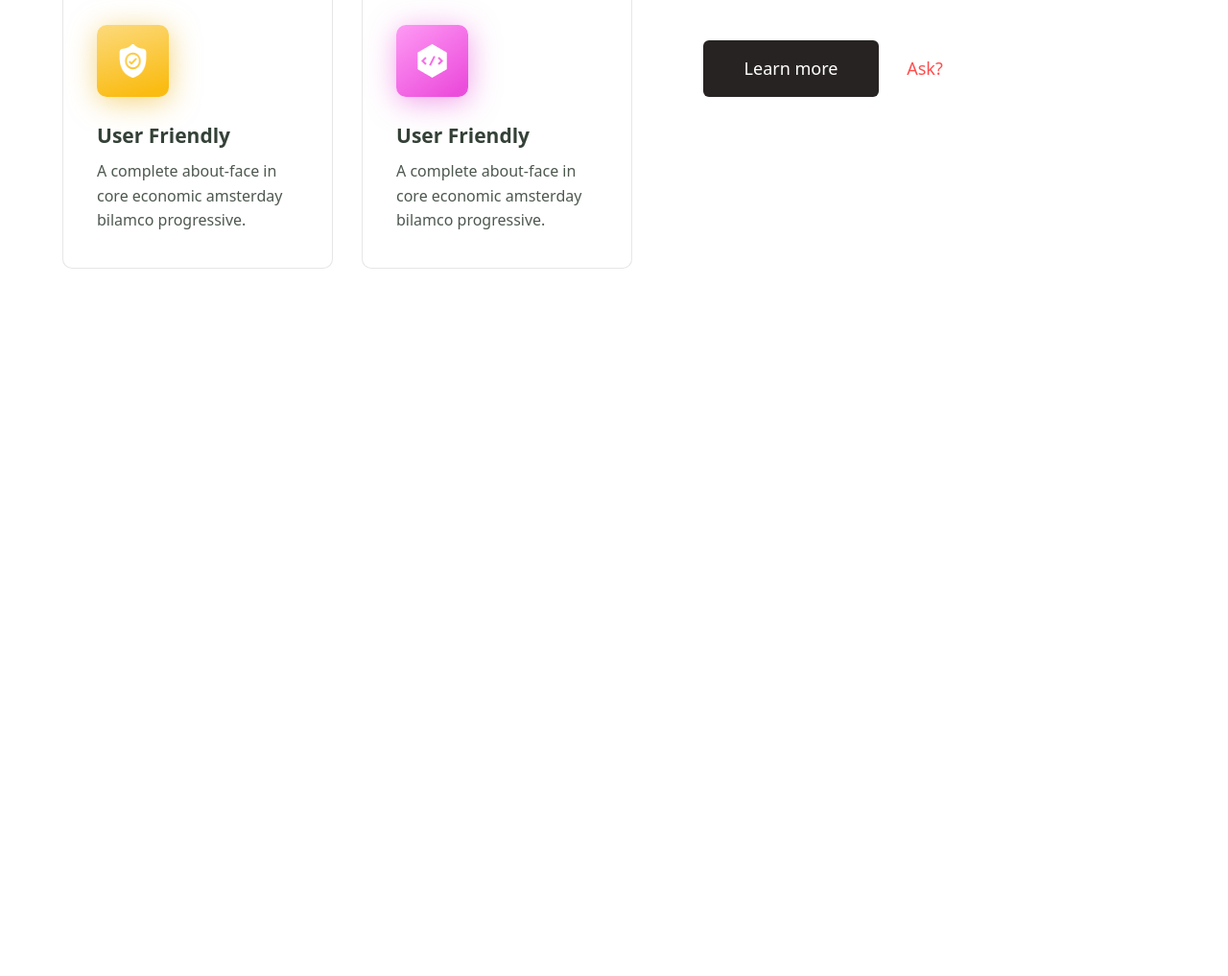
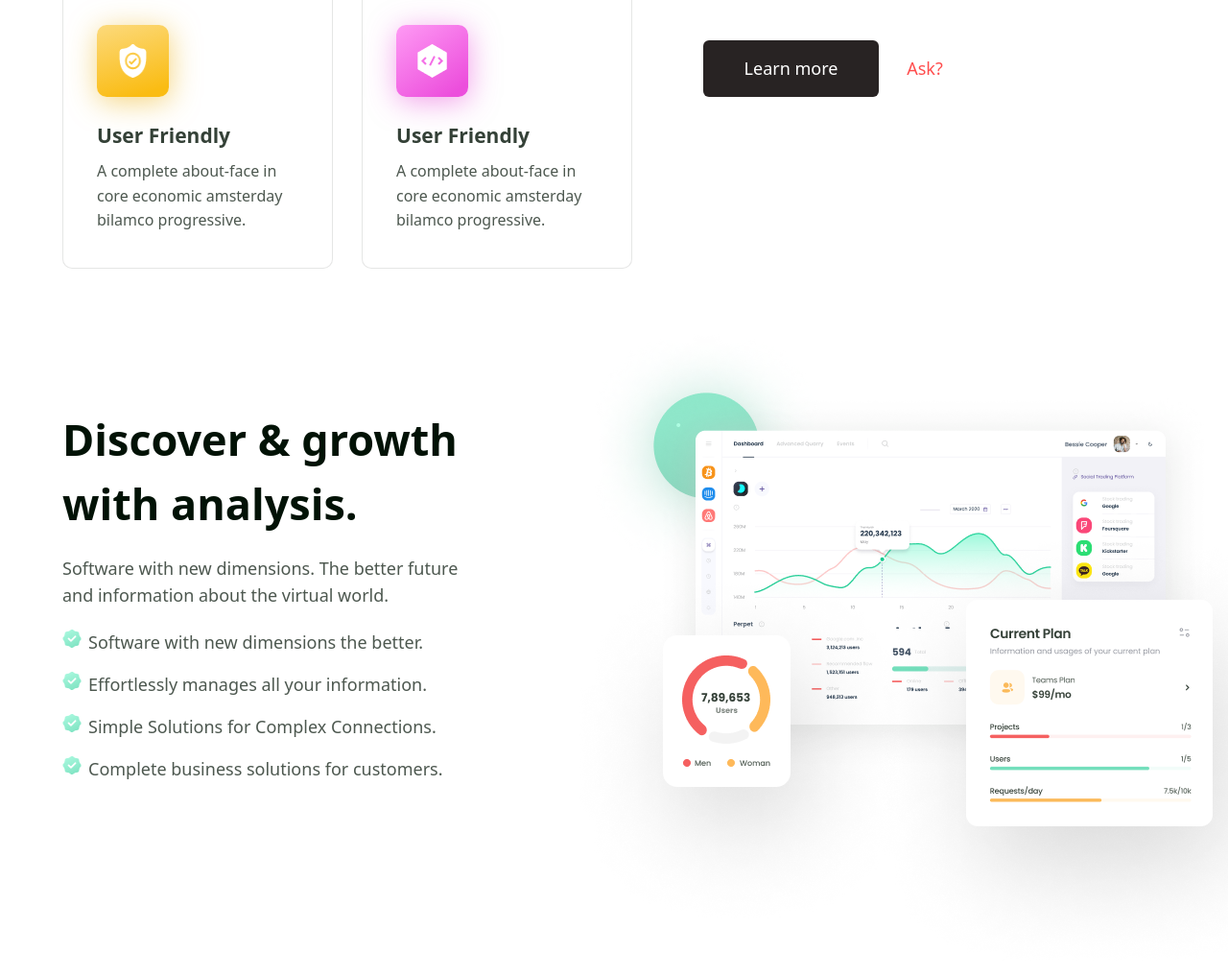
Before and after one commit to valentronus95/soft-point, a plain HTML site: page index.html in a window 1280 px wide. Shown: the part 1282-2299 px from the top of the page at 96% size. Before the commit the page ends 1562 px from the top, so only its background shows below. Drawn offline with nearby package versions, Linux system fonts and the light colour scheme.

Commit message:
Добавлен блок аналитики

```diff
--- a/css/scss/style.scss
+++ b/css/scss/style.scss
@@ -20,7 +20,7 @@ $bgColor: black;
 }
 .selector-for-some-widget {
     box-sizing: content-box;
-  }
+}
 * {
     padding: 0;
     margin: 0;
@@ -28,6 +28,9 @@ $bgColor: black;
 .wrapper {
     width: 1150px;
     margin: 0 auto;
+}
+a {
+    text-decoration: none;
 }
 /* .container-fluid:not(.logo) {   тест
     background-color: $bgColor;
@@ -207,6 +210,7 @@ $bgColor: black;
     width: 1216px;
     height: 610px;
     display: flex;
+    margin-bottom: 110px;
 }
 .setting {
     width: 594px;
@@ -339,7 +343,7 @@ $bgColor: black;
     align-items: center;
     width: 75px;
     height: 75px;
-        background: linear-gradient(143.75deg, #FE9AF4 0%, #EC4EDC 88.72%);
+    background: linear-gradient(143.75deg, #FE9AF4 0%, #EC4EDC 88.72%);
     background-blend-mode: luminosity;
     mix-blend-mode: normal;
     box-shadow: 1px 5px 30px rgba(230, 68, 214, 0.5);
@@ -349,3 +353,52 @@ $bgColor: black;
         height: 35px;
     }
 }
+.container-two {
+    height: 465px;
+}
+.content-box-two {
+    max-height: 100%;
+    display: flex;
+    align-items: center;
+}
+.content-text-two {
+    width: 524px;
+    height: 398px;
+    margin-top: 33px;
+    margin-bottom: 33px;
+    h2 {
+        @include title;
+        width: 524px;
+        margin-bottom: 20px;
+    }
+    p {
+        width: 448px;
+        font-style: normal;
+        font-weight: 500;
+        font-size: 18px;
+        line-height: 160%;
+        color: #021206;
+        opacity: 0.7;
+        margin-bottom: 20px;
+    }
+}
+.list-text-two {
+    width: 423px;
+}
+.mark {
+    padding: 0;
+    background: none !important;
+    list-style-position: inside;
+    list-style-image: url(../../img/Group-9.png);
+    li {
+        margin-bottom: 16px;
+        font-style: normal;
+        font-weight: normal;
+        font-size: 18px;
+        color: #021206;
+        opacity: 0.7;
+    }
+}
+.content-img-two {
+    margin-top: 10%;
+}
--- a/index.html
+++ b/index.html
@@ -73,7 +73,7 @@
           <div class="setting">
             <div class="set-one one-right">
               <div class="one-vector">
-                <img src="img/setting.png" alt="">
+                <img src="img/setting.png">
               </div>
                 <h3 class="set-h1">Easy Settings</h3>
               <p class="set-p">A complete about-face in
@@ -81,7 +81,7 @@
             </div>
             <div class="set-one">
               <div class="two-vector">
-                <img src="img/user .png" alt="">
+                <img src="img/user .png">
               </div>
                 <h3 class="set-h1">User Friendly</h3>
               <p class="set-p">A complete about-face in
@@ -89,7 +89,7 @@
             </div>
             <div class="set-one one-mr one-right">
               <div class="three-vector">
-                <img src="img/surface1.png" alt="">
+                <img src="img/surface1.png">
               </div>
                 <h3 class="set-h1">User Friendly</h3>
               <p class="set-p">A complete about-face in
@@ -97,7 +97,7 @@
             </div>
             <div class="set-one one-mr">
               <div class="four-vector">
-                <img src="img/coding 1.png" alt="">
+                <img src="img/coding 1.png">
               </div>
                 <h3 class="set-h1">User Friendly</h3>
               <p class="set-p">A complete about-face in
@@ -114,6 +114,25 @@
               <a href="#">Ask?</a>
           </div>
         </div>
+        <div class="container-two">
+          <div class="content-box-two">
+            <div class="content-text-two">
+              <h2>Discover & growth <br> with analysis.</h2>
+                <p>Software with new dimensions. The better future
+                and information about the virtual world.
+                </p>
+                  <ul class="mark">
+                    <li>Software with new dimensions the better.</li>
+                    <li>Effortlessly manages all your information.</li>
+                    <li>Simple Solutions for Complex Connections.</li>
+                    <li>Complete business solutions for customers.</li>
+                  </ul>
+            </div>
+            <div class="content-img-two">
+              <img src="img/Group-68.png">
+            </div>
+          </div>
+        </div>
       </div>
   </body>
 </html>
```
Also changed, not shown: css/css/style.css, img/Group-68.png (added), img/Group-9.png (added).
